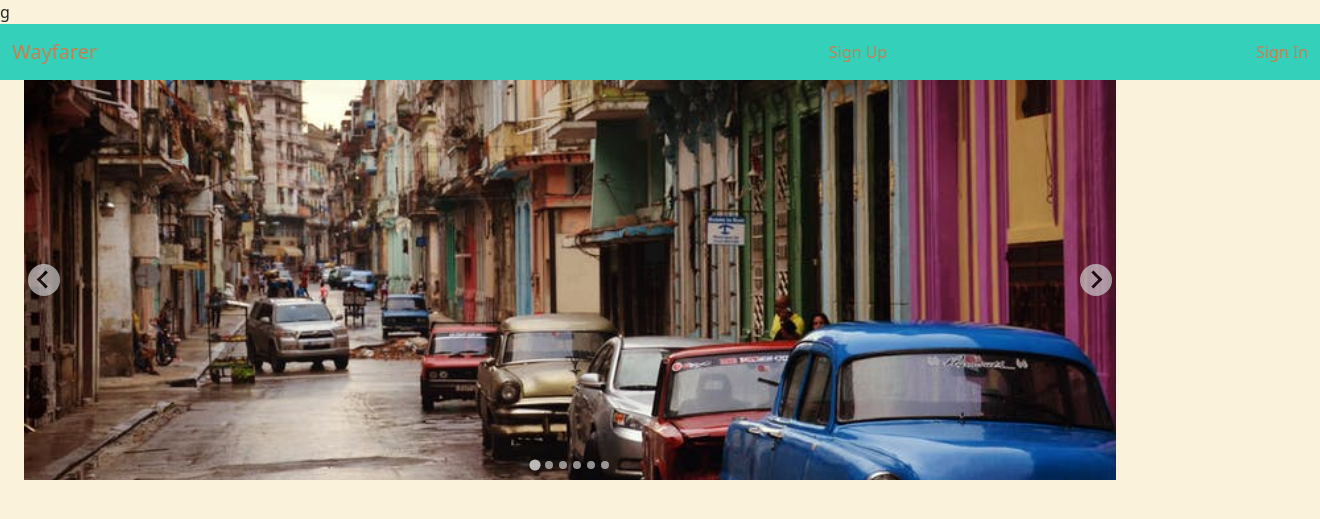
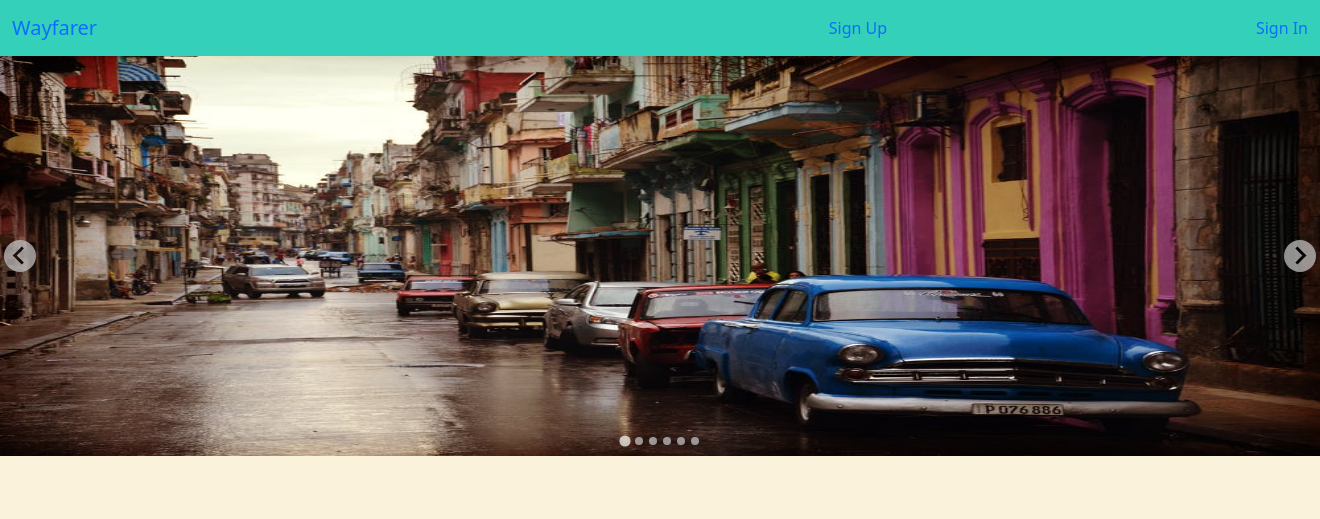
Before and after one commit to justnyc187/wayfarerProject, a Django app: page / in a window 1320 px wide; the page is wider, and only the part inside the window is pictured. Shown: the top 519 px of that part. Run offline with Django 3.2, Linux system fonts and the light colour scheme.

Commit message:
sorted out css with justin

```diff
--- a/main_app/static/styles/main.css
+++ b/main_app/static/styles/main.css
@@ -12,28 +12,15 @@ body{
 }
 
 .container{
-    /* background-color: #35d0ba; */
     margin: 0 0 0 0;
 }
-
 .show-img{
     width: 100vw;
     height: 400px;
-    object-fit: cover;
-}
-.splide{
-    object-fit: cover;
-    max-width: 100%;
-    width: 100%;
-    margin: 0;
 }
 .splide__slide{
     margin-right: 0;
 }
-
 .navbar-item{
     text-decoration: none;
 }
-a{
-    color: rgba(243, 102, 46, 0.76)
-}
--- a/main_app/templates/base.html
+++ b/main_app/templates/base.html
@@ -1,6 +1,6 @@
 {% load static %}
 
-g
+
 <!DOCTYPE html>
 <html lang="en">
 
@@ -35,25 +35,7 @@ g
       </nav>
     </div>
   </div>
-  {% comment %} <div class="splide row" data-splide='{"type":"loop","perPage":1}'>
-    <div class="col">
-    <div class="splide__track">
-      <ul class="splide__list">
-        <li class="splide__slide"><img class="show-img" src="/static/styles/images/pexels-photo-92866.jpg" alt=""></li>
-        <li class="splide__slide"><img class="show-img" src="/static/styles/images/pexels-photo-221299.jpg" alt=""></li>
-        <li class="splide__slide"><img class="show-img" src="/static/styles/images/pexels-photo-534362.jpg" alt=""></li>
-        <li class="splide__slide"><img class="show-img" src="/static/styles/images/pexels-photo-2957060.webp" alt="">
-        </li>
-        <li class="splide__slide"><img class="show-img" src="/static/styles/images/pexels-photo-3056057.jpg" alt="">
-        </li>
-        <li class="splide__slide"><img class="show-img" src="/static/styles/images/pexels-photo-3182452.jpg" alt="">
-        </li>
-      </ul>
-      </div>
-    </div>
-  </div> {% endcomment %}
 
-  <div class="container">
 
     {% block content %}{% endblock %}
 
--- a/main_app/templates/home.html
+++ b/main_app/templates/home.html
@@ -7,14 +7,13 @@
         <li class="splide__slide"><img class="show-img" src="/static/styles/images/pexels-photo-92866.jpg" alt=""></li>
         <li class="splide__slide"><img class="show-img" src="/static/styles/images/pexels-photo-221299.jpg" alt=""></li>
         <li class="splide__slide"><img class="show-img" src="/static/styles/images/pexels-photo-534362.jpg" alt=""></li>
-        <li class="splide__slide"><img class="show-img" src="/static/styles/images/pexels-photo-2957060.webp" alt="">
-        </li>
-        <li class="splide__slide"><img class="show-img" src="/static/styles/images/pexels-photo-3056057.jpg" alt="">
-        </li>
-        <li class="splide__slide"><img class="show-img" src="/static/styles/images/pexels-photo-3182452.jpg" alt="">
-        </li>
+        <li class="splide__slide"><img class="show-img" src="/static/styles/images/pexels-photo-2957060.webp" alt=""></li>
+        <li class="splide__slide"><img class="show-img" src="/static/styles/images/pexels-photo-3056057.jpg" alt=""></li>
+        <li class="splide__slide"><img class="show-img" src="/static/styles/images/pexels-photo-3182452.jpg" alt=""></li>
       </ul>
       </div>
     </div>
   </div>
+
+<div class="container">
 {% endblock %}
```
Also changed, not shown: main_app/templates/profile.html (added), 1 other file.
